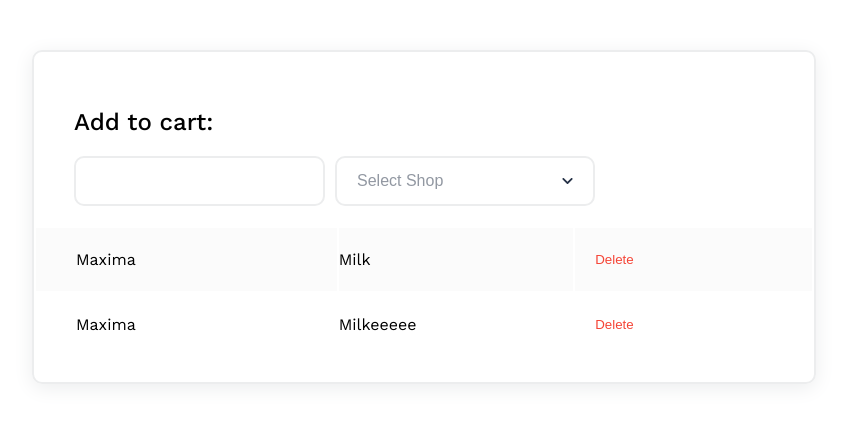
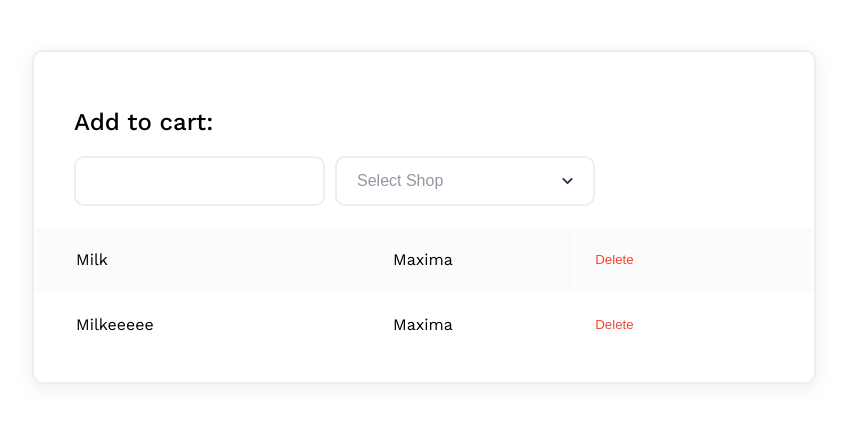
Before and after one commit to gusmagnago/onoff, a React (Vite) app: page / in a window 1280 px wide. Shown: the top 422 px of the page, without its empty margins (18-865 px from the left). Built offline with nearby package versions, Linux system fonts and the light colour scheme.

Commit message:
fix: Fix table column order by itemName, shopName and action

```diff
--- a/src/App.tsx
+++ b/src/App.tsx
@@ -29,8 +29,8 @@ const App = () => {
   };
 
   const column = [
+    { name: 'itemName', heading: 'itemName' },
     { name: 'shopName', heading: 'shopName' },
-    { name: 'itemName', heading: 'itemName' },
     { name: 'action', heading: '' },
   ];
 
```
